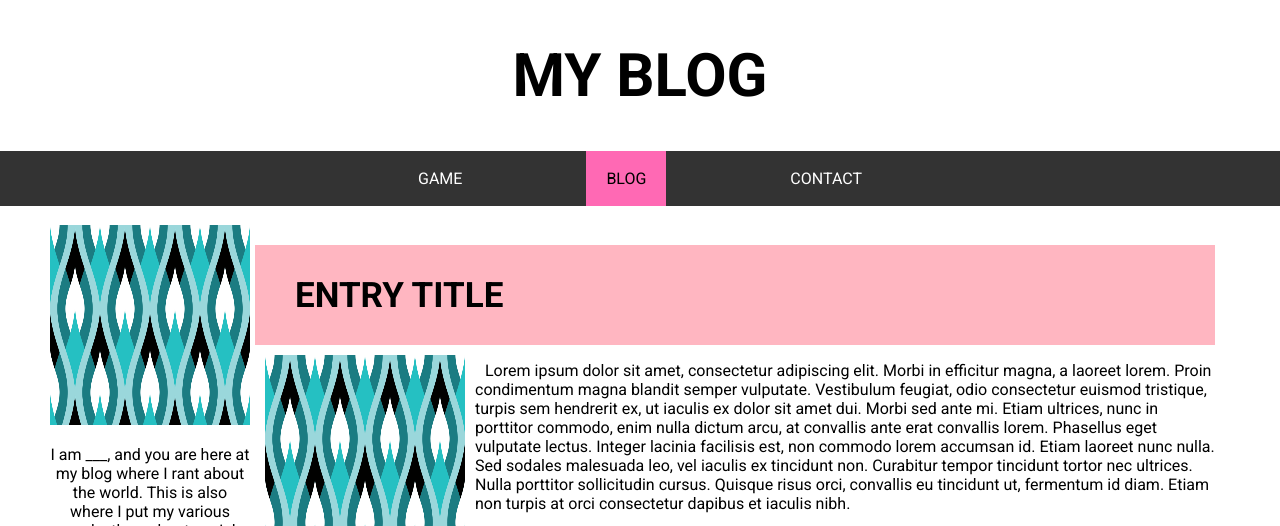
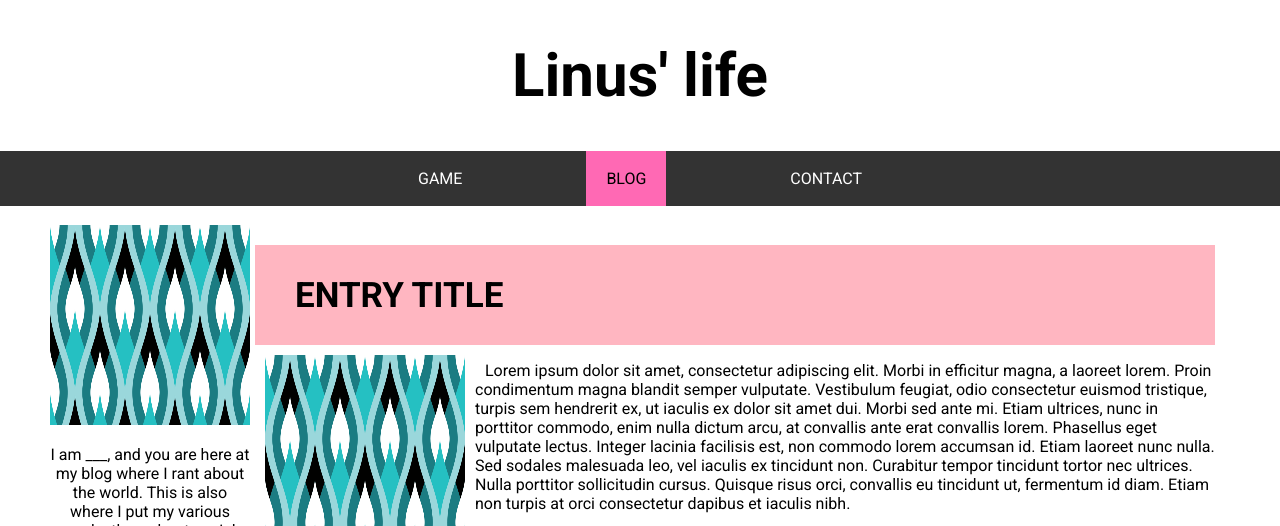
Before and after one commit to linuswong/linuswong, a plain HTML site: page index.html in a window 1280 px wide. Shown: the top 526 px of the page. Drawn offline with Linux system fonts and the light colour scheme.

Commit message:
Update index.html

```diff
--- a/index.html
+++ b/index.html
@@ -9,7 +9,7 @@
   </head>
   <body>
     <div class="banner">
-      <h1>MY BLOG</h1>
+      <h1>Linus' life</h1>
     </div>
     <ul>
       <li><a href="game.html">GAME</a></li>
```
